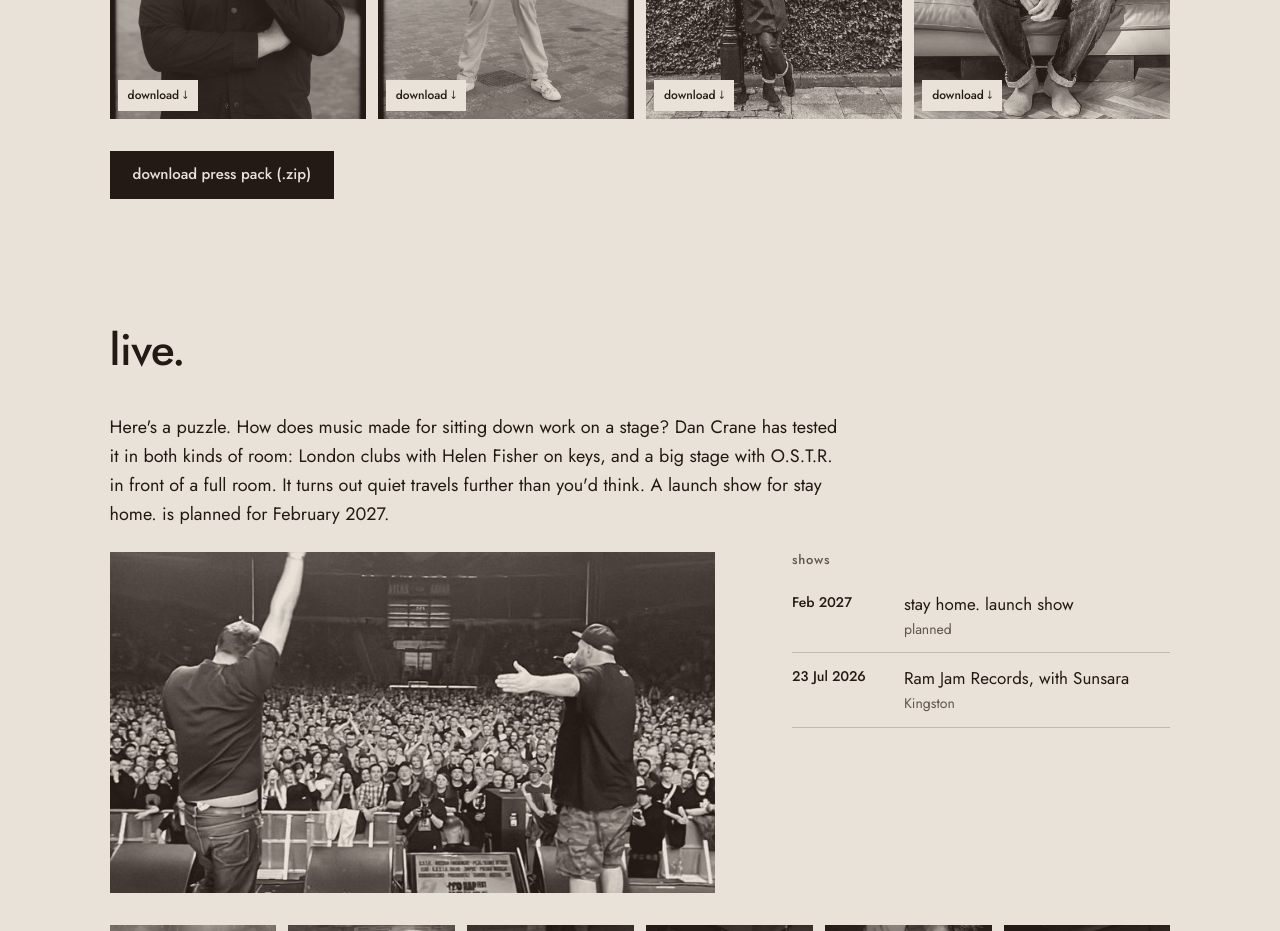
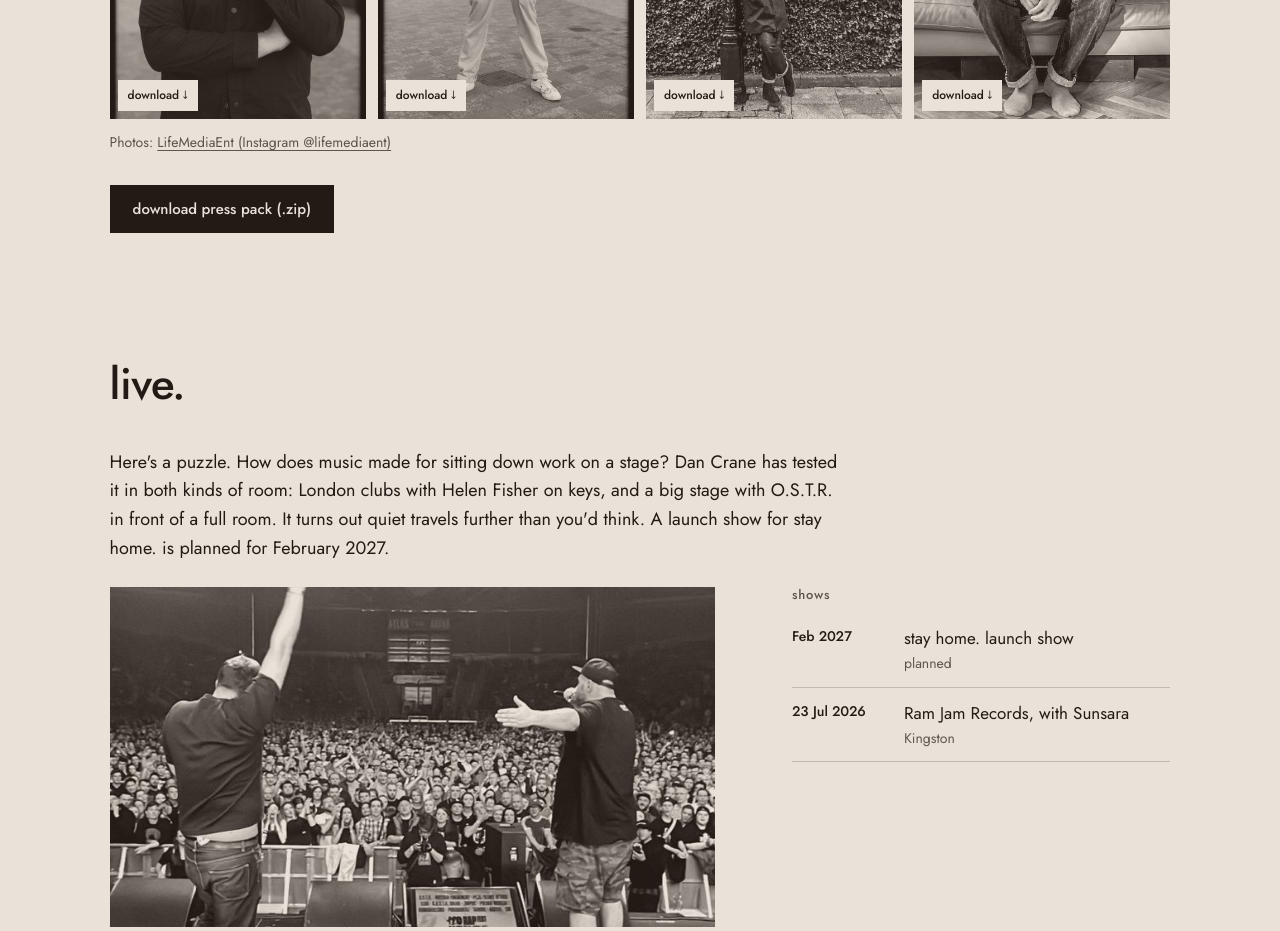
Before and after one commit to DanCrane78/epk, a plain HTML site: page index.html in a window 1280 px wide. Shown: the part 8700-9631 px from the top of the page. Drawn offline with Linux system fonts and the light colour scheme.

Commit message:
Credit press photos to LifeMediaEnt with Instagram link
Co-Authored-By: Claude Opus 5.5 <noreply@anthropic.com>
Claude-Session: https://claude.ai/code/session_01N2hXkYf7qgrF87Z1AEpP9E

```diff
--- a/assets/css/style.css
+++ b/assets/css/style.css
@@ -159,6 +159,7 @@ main { max-width: var(--max); margin: 0 auto; padding: 0 var(--gutter); }
 .dl:hover .dl__tag, .dl:focus-visible .dl__tag { opacity: 1; transform: none; }
 @media (hover: none) { .dl__tag { opacity: 1; transform: none; } }
 .caption { font-size: 13px; margin: 6px 0 0; }
+.credit-line { font-size: 14px; margin: 12px 0 0; }
 .press-dl { display: flex; flex-wrap: wrap; gap: 12px; margin-top: 32px; align-items: center; }
 
 /* Live */
--- a/assets/js/main.js
+++ b/assets/js/main.js
@@ -114,6 +114,12 @@
     ]), p.caption ? el("p", { class: "soft caption", text: p.caption }) : null]);
   }
   each(C.photos, function (p) { $("gallery").appendChild(dlTile(p)); });
+  var PC = C.photosCredit || {}, pc = $("photo-credit");
+  if (PC.name) {
+    pc.appendChild(document.createTextNode("Photos: "));
+    if (PC.instagram) pc.appendChild(link("https://www.instagram.com/" + PC.instagram.replace(/^@/, "") + "/", PC.name + " (Instagram @" + PC.instagram.replace(/^@/, "") + ")"));
+    else pc.appendChild(document.createTextNode(PC.name));
+  } else pc.remove();
   var PP = C.pressPack || {}, dl = $("press-dl");
   if (PP.zip) dl.appendChild(el("a", { href: PP.zip, download: "", class: "btn btn--solid" }, ["download press pack (.zip)"]));
   if (PP.sheet) dl.appendChild(el("a", { href: PP.sheet, download: "", class: "btn btn--ghost" }, ["press sheet (pdf)"]));
--- a/content.js
+++ b/content.js
@@ -173,6 +173,8 @@ window.EPK = {
 
   // ── PHOTOS (press) ───────────────────────────────────────────
   photosNote: "Black and white, toned to the stay home. palette. Notice what isn't here: no crowds, no stage lights, no props. Just a man standing still or sitting down, which is more or less what the music sounds like. Click any photo to download it. Hi-res originals and colour versions on request.",
+  // Photographer credit for the press photos (Instagram handle without the @).
+  photosCredit: { name: "LifeMediaEnt", instagram: "lifemediaent" },
   photos: [
     { src: "assets/photos/press-5.jpg", alt: "Dan Crane on a terraced street, hand to chin" },
     { src: "assets/photos/press-6.jpg", alt: "Dan Crane standing in a back street" },
--- a/index.html
+++ b/index.html
@@ -132,6 +132,7 @@
       <h2 id="photos-h">press photos.</h2>
       <p class="soft" data-k="photosNote"></p>
       <ul class="gallery" id="gallery"></ul>
+      <p class="credit-line soft" id="photo-credit"></p>
       <div class="press-dl" id="press-dl"></div>
     </section>
 
```
Also changed, not shown: 2 other files.
